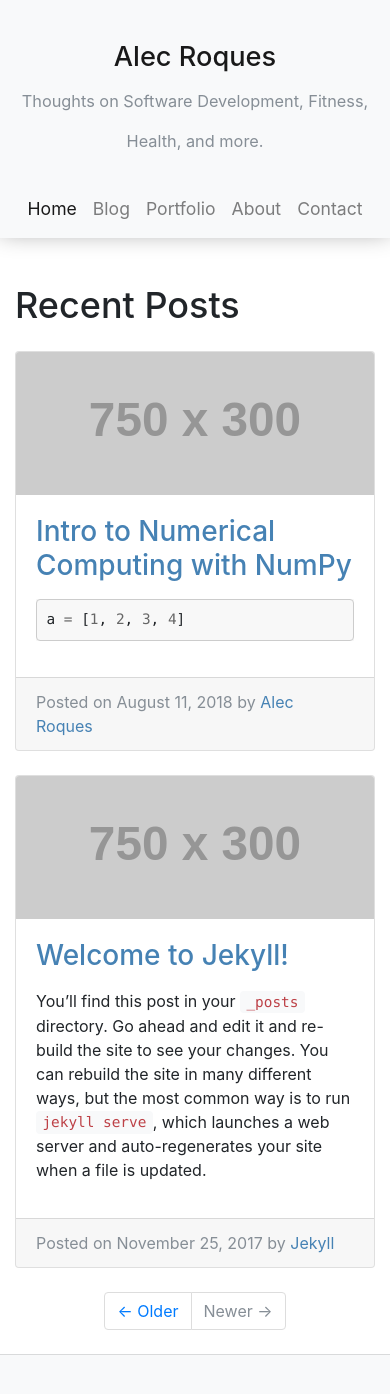
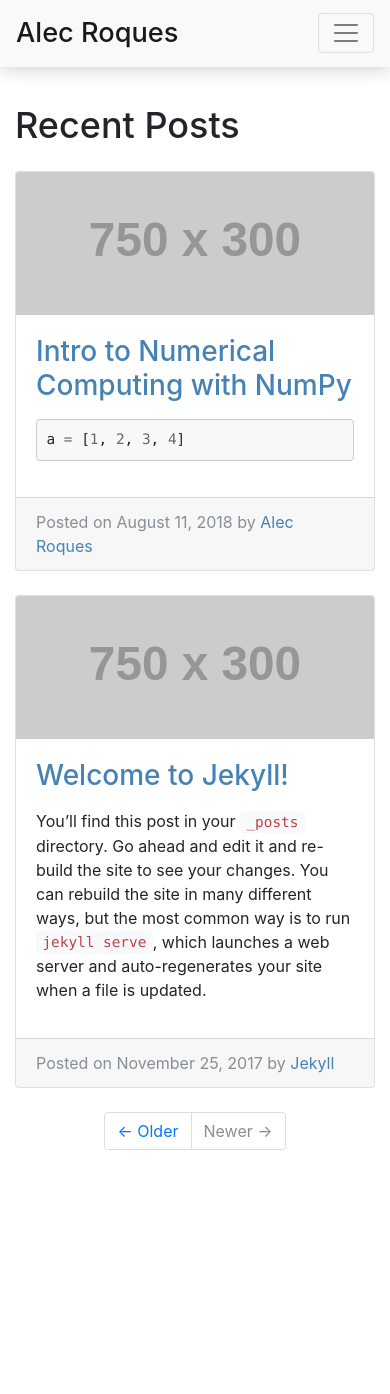
Before and after one commit to aroques/aroques.github.io, a Jekyll site: the page built from pages/index.html, in a window 390 px wide and 1400 px high. Shown: the top 1394 px of the window. Built offline with Jekyll 4.4.1, drawn with Linux system fonts in a browser that asks for light colours.

Commit message:
Add navigation toggle for xs devices

```diff
--- a/_includes/header.html
+++ b/_includes/header.html
@@ -1,27 +1,26 @@
 <header>
-  <!-- Navigation -->
-  <nav class="navbar navbar-light bg-light upper-nav">
+  <!-- Navigation - sm devices and larger -->
+  <nav class="navbar navbar-light bg-light upper-nav d-none d-sm-flex">
     <a class="navbar-brand mx-auto" href="{{ site.url }}">Alec Roques<br/><small class="text-muted">Thoughts on Software Development, Fitness, Health, and more.</small></a>
   </nav>
-  <nav class="navbar navbar-expand navbar-light bg-light lower-nav">
-    <ul class="navbar-nav mx-auto ">
-      <li class="nav-item {% if page.url == "/" or page.url == "/index.html" %}active{% endif %}">
-        <a class="nav-link" href="{{ site.url }}">Home
-          <span class="sr-only">(current)</span>
-        </a>
-      </li>
-      <li class="nav-item {% if page.url contains "/blog/" %}active{% endif %}">
-        <a class="nav-link" href="{{ site.url }}/blog/">Blog</a>
-      </li>
-      <li class="nav-item {% if page.url contains "/portfolio/" %}active{% endif %}">
-        <a class="nav-link" href="{{ site.url }}/portfolio/">Portfolio</a>
-      </li>
-      <li class="nav-item {% if page.url contains "/about/" %}active{% endif %}">
-        <a class="nav-link" href="{{ site.url }}/about/">About</a>
-      </li>
-      <li class="nav-item {% if page.url contains "/contact/" %}active{% endif %}">
-        <a class="nav-link" href="{{ site.url }}/contact/">Contact</a>
-      </li>
+  <nav class="navbar navbar-expand navbar-light bg-light lower-nav d-none d-sm-flex">
+    <ul class="navbar-nav mx-auto">
+      {% include nav_items.html %}
     </ul>
   </nav>
+
+  <!-- Navigation - only visible on xs devices -->
+  <nav class="navbar navbar-expand-sm navbar-light bg-light d-block d-sm-none fixed-top xs-nav">
+    <a class="navbar-brand" href="{{ site.url }}">Alec Roques</a>
+    <button class="navbar-toggler" type="button" data-toggle="collapse" data-target="#navbarTogglerDemo03" aria-controls="navbarTogglerDemo03" aria-expanded="false" aria-label="Toggle navigation">
+      <span class="navbar-toggler-icon"></span>
+    </button>
+
+    <div class="collapse navbar-collapse" id="navbarTogglerDemo03">
+      <ul class="navbar-nav mr-auto mt-2 mt-lg-0">
+        {% include nav_items.html %}
+      </ul>
+    </div>
+  </nav>
+
 </header>
--- /dev/null
+++ b/_includes/js_files.html
@@ -0,0 +1,3 @@
+<script src="{{ site.url }}/vendor/jquery/jquery.min.js"></script>
+<script src="{{ site.url }}/vendor/bootstrap/js/bootstrap.bundle.min.js"></script>
+<script src="{{ site.url }}/js/persistant-header.js"></script>
--- /dev/null
+++ b/_includes/nav_items.html
@@ -0,0 +1,17 @@
+<li class="nav-item {% if page.url == "/" or page.url == "/index.html" %}active{% endif %}">
+  <a class="nav-link" href="{{ site.url }}">Home
+    <span class="sr-only">(current)</span>
+  </a>
+</li>
+<li class="nav-item {% if page.url contains "/blog/" %}active{% endif %}">
+  <a class="nav-link" href="{{ site.url }}/blog/">Blog</a>
+</li>
+<li class="nav-item {% if page.url contains "/portfolio/" %}active{% endif %}">
+  <a class="nav-link" href="{{ site.url }}/portfolio/">Portfolio</a>
+</li>
+<li class="nav-item {% if page.url contains "/about/" %}active{% endif %}">
+  <a class="nav-link" href="{{ site.url }}/about/">About</a>
+</li>
+<li class="nav-item {% if page.url contains "/contact/" %}active{% endif %}">
+  <a class="nav-link" href="{{ site.url }}/contact/">Contact</a>
+</li>
--- a/_layouts/about.html
+++ b/_layouts/about.html
@@ -13,4 +13,3 @@ layout: default
     </div>
 
 </div>
- <!-- /.row -->
--- a/_layouts/default.html
+++ b/_layouts/default.html
@@ -7,18 +7,12 @@
 
     {% include header.html %}
 
-    <!-- Page Content -->
     <div class="container default-page">
-        {{ content }}
+      {{ content }}
     </div>
-
-    {% include footer.html %}
 
   </body>
 
-  <!-- Bootstrap core JavaScript -->
-  <script src="{{ site.url }}/vendor/jquery/jquery.min.js"></script>
-  <script src="{{ site.url }}/vendor/bootstrap/js/bootstrap.bundle.min.js"></script>
-  <script src="{{ site.url }}/js/persistant-header.js"></script>
+  {% include js_files.html %}
 
 </html>
--- a/css/main.css
+++ b/css/main.css
@@ -21,16 +21,6 @@ a {
   padding: 1rem 1rem 0rem 1rem;
 }
 
-@media (max-width: 575.98px) {
-  .upper-nav {
-    height: 180px;
-  }
-
-  li.nav-item {
-    font-size: 1.1rem;
-  }
-}
-
 .lower-nav {
   -webkit-box-shadow: 0 -6px 25px 0px #999;
   -moz-box-shadow: 0 -6px 25px 0px #999;
@@ -42,13 +32,27 @@ a {
   font-size: 1.2rem;
 }
 
+.xs-nav {
+  -webkit-box-shadow: 0 -6px 25px 0px #999;
+  -moz-box-shadow: 0 -6px 25px 0px #999;
+  box-shadow: 0 -6px 25px 0px #999;
+  font-size: 1.3rem;
+}
+
 header {
   margin-bottom: 20px;
 }
 
+.navbar-toggler {
+  float:right;
+  overflow: auto;
+  margin-top:5px
+}
+
 .fixed-header {
   position: fixed;
-  top:0; left:0;
+  top:0;
+  left:0;
   width: 100%;
   z-index: 10;
 }
```
